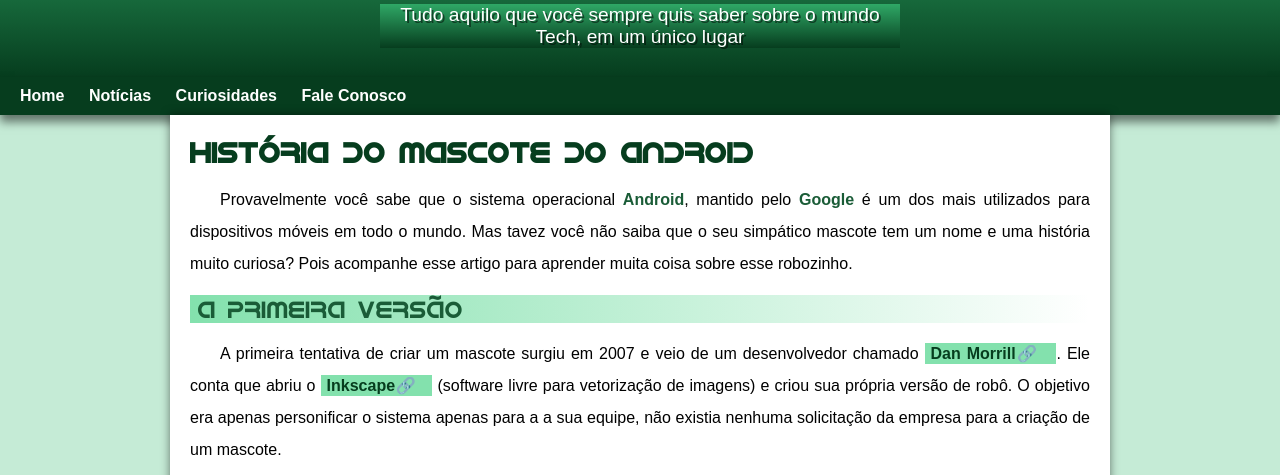
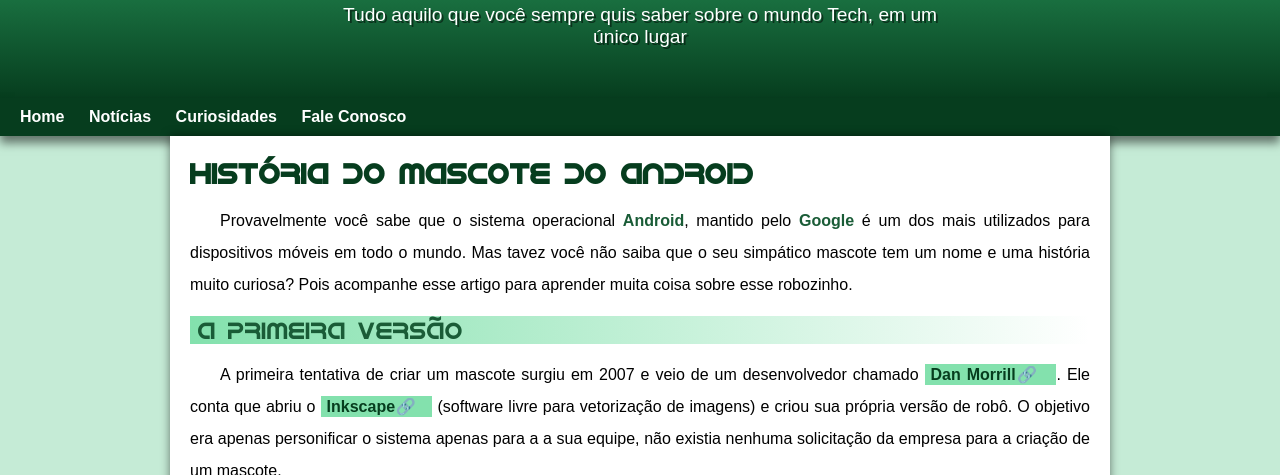
Before and after one commit to J-Otavio/projeto-android, a plain HTML site: page index.html in a window 1280 px wide. Shown: the part 113-588 px from the top of the page. Drawn offline with Linux system fonts and the light colour scheme; a web font is replaced by a local one.

Commit message:
problema resolvido

```diff
--- a/estilo/style.css
+++ b/estilo/style.css
@@ -92,13 +92,13 @@ header > p{
     color: white;
     font-family: var(--fonte-padrão);
     font-size: 1.2em; /*Tamnaho do texto*/
-    max-width:500px ;
+    max-width:600px ;
     margin: auto;
     padding-left:10px ; /*espaço para a esquerda*/
     padding-right:10px ; /*espaço para a direita*/
     text-shadow:2px 2px 0px rgba(0, 0, 0, 0.5) ; /*Colocar sombra no texto*/
-    margin-bottom: 50px; /*margem inferior*/
-    background-image: linear-gradient(to bottom, var(--cor3), var(--cor5)); /* criar um linear*/
+   padding-bottom: 50px; /*espaçamento interno inferior de um elemento, ou seja, a distância entre o elemento e a sua borda inferior.*/
+
 }
 
 
```
